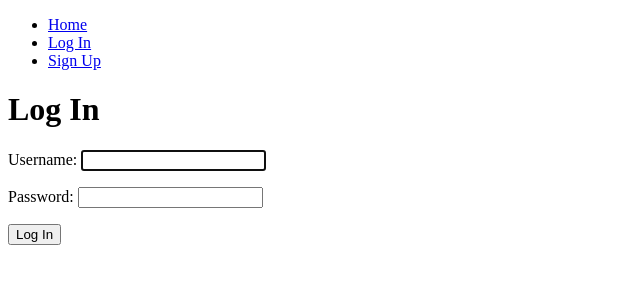
After one commit to lecharles/django-crud-app-lab, a Django app: page /accounts/login/ in a window 1280 px wide. The commit adds this page. Shown: the top 300 px of the page, without its empty margins (0-640 px from the left). Run offline with Django 5.2, Linux system fonts and the light colour scheme.

Commit message:
add login logout and auth nav

```diff
--- a/myworldmodel/myworldmodel/urls.py
+++ b/myworldmodel/myworldmodel/urls.py
@@ -19,5 +19,6 @@ from django.urls import path, include
 
 urlpatterns = [
     path('admin/', admin.site.urls),
+    path('accounts/', include('django.contrib.auth.urls')),
     path('', include('main_app.urls')),
 ]
--- a/myworldmodel/templates/base.html
+++ b/myworldmodel/templates/base.html
@@ -11,6 +11,18 @@
       <nav>
         <ul>
           <li><a href="/">Home</a></li>
+          {% if user.is_authenticated %}
+            <li>Welcome, {{ user.username }}</li>
+            <li>
+              <form action="{% url 'logout' %}" method="post">
+                {% csrf_token %}
+                <button type="submit">Log Out</button>
+              </form>
+            </li>
+          {% else %}
+            <li><a href="{% url 'login' %}">Log In</a></li>
+            <li><a href="{% url 'signup' %}">Sign Up</a></li>
+          {% endif %}
         </ul>
       </nav>
     </header>
--- /dev/null
+++ b/myworldmodel/templates/registration/login.html
@@ -0,0 +1,9 @@
+{% extends 'base.html' %}
+{% block content %}
+<h1>Log In</h1>
+<form method="post">
+  {% csrf_token %}
+  {{ form.as_p }}
+  <button type="submit">Log In</button>
+</form>
+{% endblock %}
```
